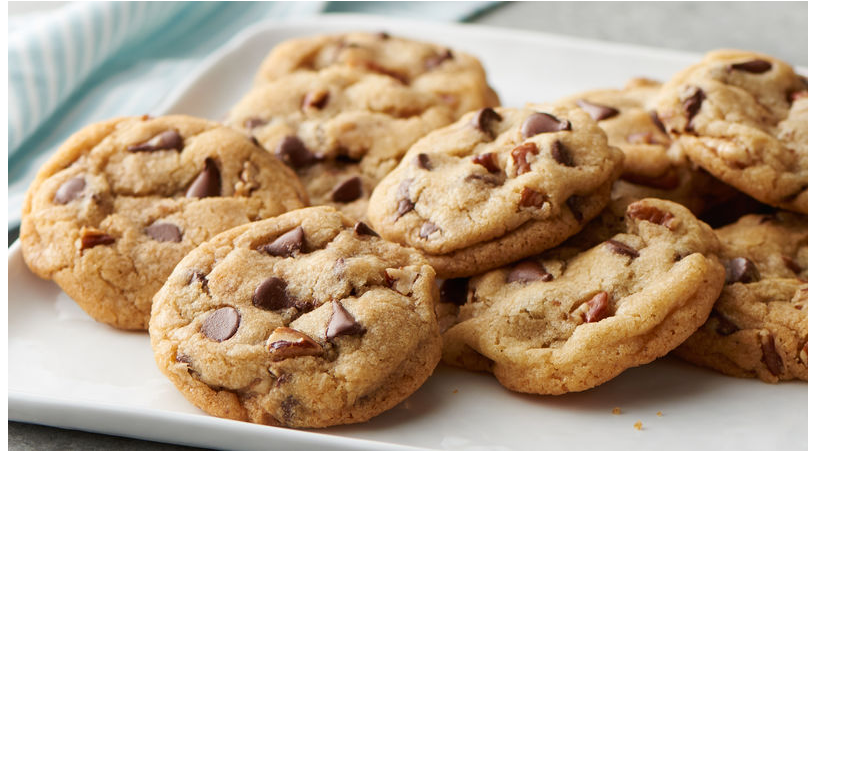
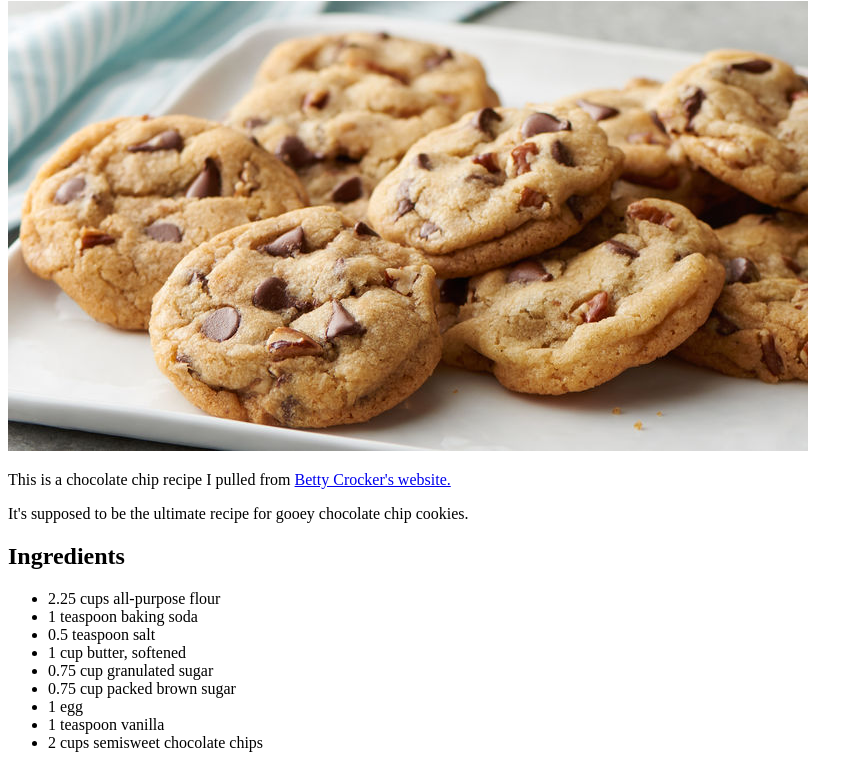
Before and after one commit to silramil/odin-recipes, a plain HTML site: page recipes/chocolate-chip-cookies.html in a window 1280 px wide. Shown: the part 79-847 px from the top of the page, without its empty margins (0-863 px from the left). Before the commit the page ends 800 px from the top, so only its background shows below. Drawn offline with Linux system fonts and the light colour scheme.

Commit message:
Modified image to include description. Added a brief descriptive paragraph including link to source. Added ingredients list.

```diff
--- a/recipes/chocolate-chip-cookies.html
+++ b/recipes/chocolate-chip-cookies.html
@@ -6,6 +6,20 @@
     </head>
     <body>
         <h1>Chocolate Chip Cookies</h1>
-        <img src="../recipes-images/chocolate-chip-cookies.jpg">
+        <img src="../recipes-images/chocolate-chip-cookies.jpg" alt="Chocolate chip cookies">
+        <p>This is a chocolate chip recipe I pulled from <a href=https://www.bettycrocker.com/recipes/ultimate-chocolate-chip-cookies>Betty Crocker's website.</a></p>
+        <p>It's supposed to be the ultimate recipe for gooey chocolate chip cookies.</p>
+        <h2>Ingredients</h2>
+        <ul>
+            <li>2.25 cups all-purpose flour</li>
+            <li>1 teaspoon baking soda</li>
+            <li>0.5 teaspoon salt</li>
+            <li>1 cup butter, softened</li>
+            <li>0.75 cup granulated sugar</li>
+            <li>0.75 cup packed brown sugar</li>
+            <li>1 egg</li>
+            <li>1 teaspoon vanilla</li>
+            <li>2 cups semisweet chocolate chips</li>
+        </ul>
     </body>
 </html>
```
